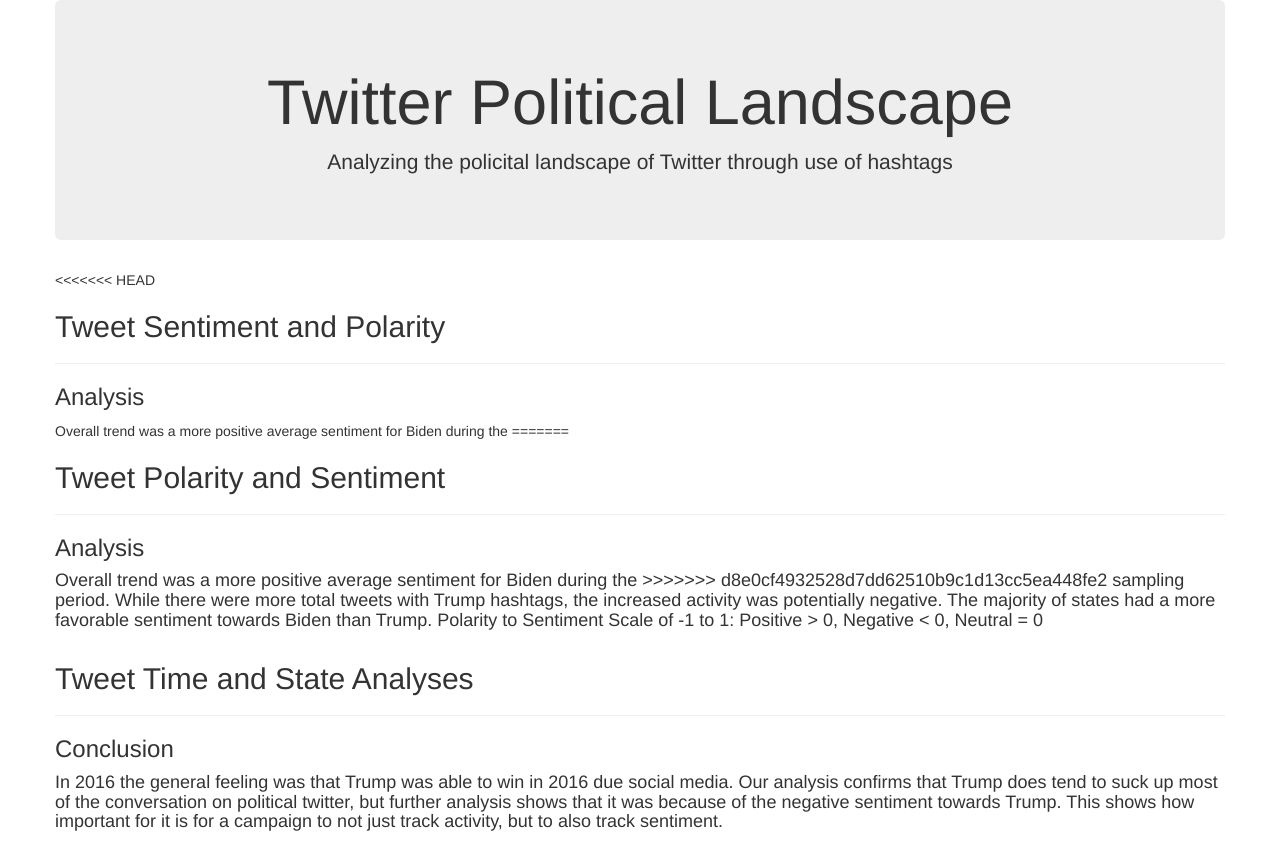
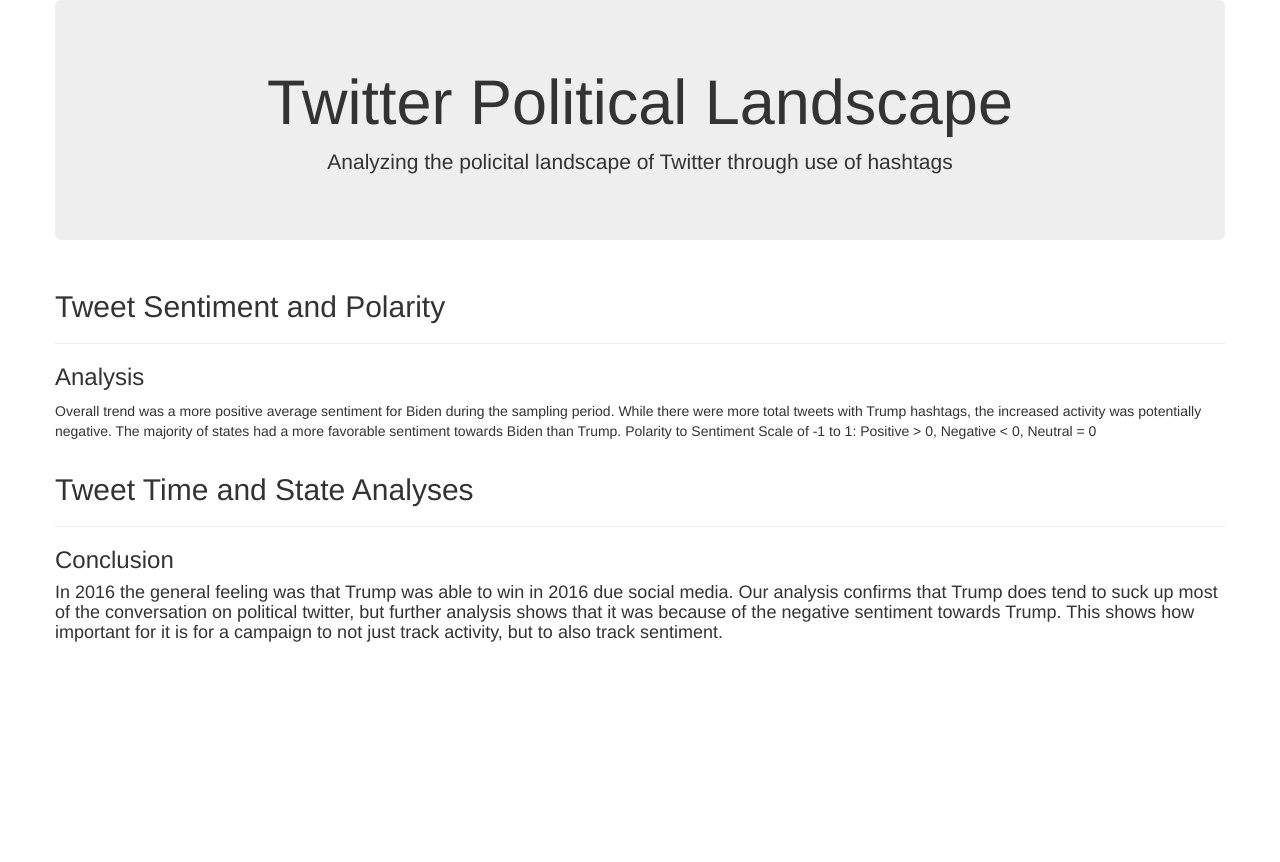
Before and after one commit to olivedisaster/Project-2, a Flask app: page / in a window 1280 px wide. After the commit the page ends 642 px from the top, so only its background shows below. Run offline with Flask 2, Linux system fonts and the light colour scheme; data that the repository does not hold is empty; parts of the project's set-up code (start-up, migrations or seed data) failed here and were passed over; some libraries are stand-ins or nearby versions.

Commit message:
update html

```diff
--- a/templates/index.html
+++ b/templates/index.html
@@ -19,15 +19,9 @@
       </div>
     </div>
     <div class="row">
-<<<<<<< HEAD
       <h2>Tweet Sentiment and Polarity</h2><hr>
       <h3>Analysis </h3>
       <p>Overall trend was a more positive average sentiment for Biden during the
-=======
-      <h2> Tweet Polarity and Sentiment</h2><hr>
-      <h3> Analysis </h3>
-      <h4>Overall trend was a more positive average sentiment for Biden during the
->>>>>>> d8e0cf4932528d7dd62510b9c1d13cc5ea448fe2
         sampling period. While there were more total tweets with Trump hashtags, the
         increased activity was potentially negative. The majority of states had a more
         favorable sentiment towards Biden than Trump.
```
